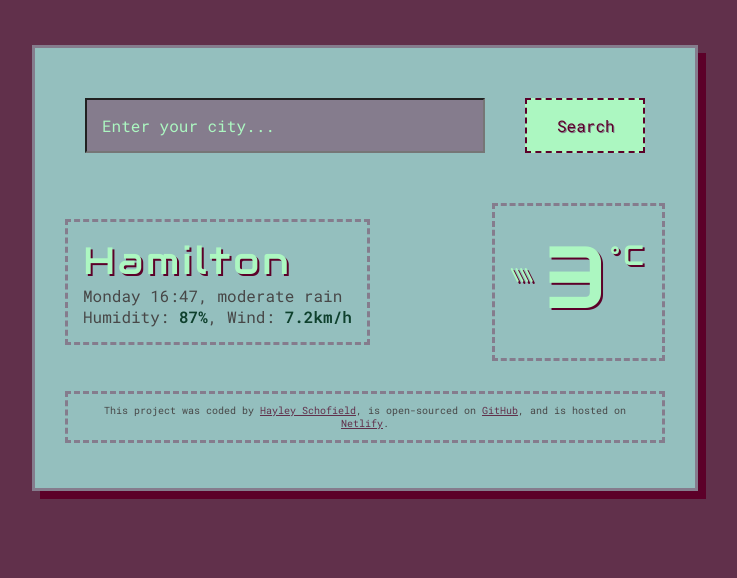
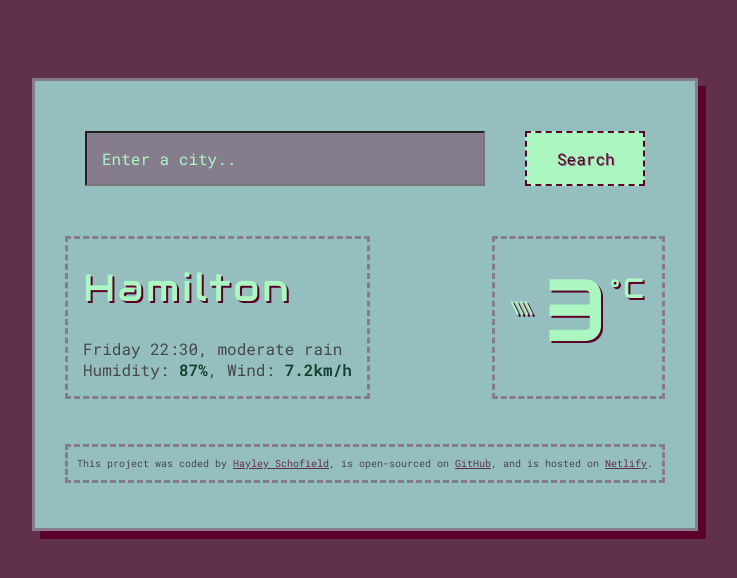
Before and after one commit to heschofield/Weather, a plain HTML site: page index.html in a window 1280 px wide. Shown: the whole page, without its empty margins (275-1012 px from the left). Drawn offline with nearby package versions, Linux system fonts and the light colour scheme.

Commit message:
fixing flexbox, starting JS

```diff
--- a/index.html
+++ b/index.html
@@ -22,24 +22,23 @@
         <form id="search-form">
           <input
             type="search"
-            placeholder="Enter your city..."
+            placeholder="Enter a city.."
+            required
+            class="search-input"
             id="search-input"
-            class="search-input"
-            required
-            minlength="2"
           />
           <input type="submit" value="Search" class="search-button" />
         </form>
       </header>
       <main>
         <div class="weather-flexbox">
-          <p>
-            <span class="city-displayed">Hamilton</span>
-            <br />
-            Monday 16:47, moderate rain <br />
-            Humidity: <span class="weather-specs">87%</span>, Wind:
-            <span class="weather-specs">7.2km/h</span>
-          </p>
+          <div class="current-city-details-container">
+            <h1 class="current-city" id="current-city">Hamilton</h1>
+            <p class="current-details">
+              <span id="current-date"></span>, moderate rain <br />
+              Humidity: <strong>87%</strong>, Wind: <strong>7.2km/h</strong>
+            </p>
+          </div>
           <div class="current-temperature-container">
             <span class="current-temperature-icon">
               <span class="material-symbols-outlined"> rainy_heavy </span>
--- a/src/script.js
+++ b/src/script.js
@@ -0,0 +1,78 @@
+function search(event) {
+  event.preventDefault();
+  let searchInputElement = document.querySelector("#search-input");
+  let cityElement = document.querySelector("#current-city");
+  cityElement.innerHTML = searchInputElement.value;
+
+  //At this point we should out and set the actual weather
+  get_weather_from_api(searchInputElement.value);
+}
+
+function get_weather_from_api(city) {
+  //First we need to encode the city
+  let city_encoded = encodeURIComponent(city);
+  let apiKey = "6tb6ab3978170b6e78fecf434o460ab9";
+  let url = `https://api.shecodes.io/weather/v1/current?query=${city_encoded}&key=${apiKey}&units=metric`;
+
+  console.log(url);
+  axios.get(url).then(handle_weather_result);
+}
+
+function handle_weather_result(data) {
+  console.log("We are in the handle weather result");
+  console.log(data);
+
+  //Let's see if we got a city back
+  if (data.data.city) {
+    console.log(
+      "We found a city called " +
+        data.data.city +
+        " which is in " +
+        data.data.country
+    );
+
+    let currentTemerature = data.data.temperature.current;
+    let temperatureElement = document.querySelector(
+      ".current-temperature-value"
+    );
+    temperatureElement.innerHTML = currentTemerature;
+  } else {
+    // didnt get a city so there is likely an error.
+    alert(data.data.message);
+  }
+}
+
+function formatDate(date) {
+  let minutes = date.getMinutes();
+  let hours = date.getHours();
+  let day = date.getDay();
+
+  if (minutes < 10) {
+    minutes = `0${minutes}`;
+  }
+
+  if (hours < 10) {
+    hours = `0${hours}`;
+  }
+
+  let days = [
+    "Sunday",
+    "Monday",
+    "Tuesday",
+    "Wednesday",
+    "Thursday",
+    "Friday",
+    "Saturday",
+  ];
+
+  let formattedDay = days[day];
+  return `${formattedDay} ${hours}:${minutes}`;
+}
+
+let searchForm = document.querySelector("#search-form");
+searchForm.addEventListener("submit", search);
+
+let currentDateELement = document.querySelector("#current-date");
+let currentDate = new Date();
+
+currentDateELement.innerHTML = formatDate(currentDate);
--- a/src/styles.css
+++ b/src/styles.css
@@ -2,10 +2,11 @@ body {
   background-color: rgb(97, 48, 75);
   font-family: "Roboto Mono", monospace;
   font-optical-sizing: auto;
-  font-weight: auto;
+  font-weight: normal;
   font-style: normal;
   color: rgb(71, 71, 71);
   cursor: crosshair;
+  padding: 25px;
 }
 .weather-app {
   background-color: rgb(148, 191, 190);
@@ -56,19 +57,19 @@ form {
 ::-webkit-search-cancel-button {
   -webkit-appearance: none;
 }
-p {
-  font-size: 16px;
-  border-style: dashed;
-  border-color: rgb(133, 124, 141);
-  max-width: fit-content;
-  padding: 15px;
-  justify-content: left;
-}
 .weather-flexbox {
   display: flex;
   justify-content: space-between;
 }
-.city-displayed {
+.current-city-details-container {
+  border-style: dashed;
+  border-color: rgb(133, 124, 141);
+  max-width: 60%t;
+  justify-content: left;
+  padding-left: 15px;
+  padding-right: 15px;
+}
+.current-city {
   font-family: "Audiowide", sans-serif;
   font-weight: 400;
   font-size: 38px;
@@ -77,8 +78,10 @@ p {
   color: rgb(172, 247, 193);
   text-shadow: 2px 2px rgb(92, 0, 41);
 }
-
-.weather-specs {
+.current-details {
+  font-size: 16px;
+}
+.current-details strong {
   color: #0e402d;
   font-weight: 600;
 }
@@ -113,8 +116,8 @@ footer {
   text-align: center;
   border-style: dashed;
   border-color: rgb(133, 124, 141);
-  margin: 30px 0 15px 0;
-  padding: 10px;
+  margin: 45px 0 15px 0;
+  padding: 10px 5px;
 }
 
 a {
```
